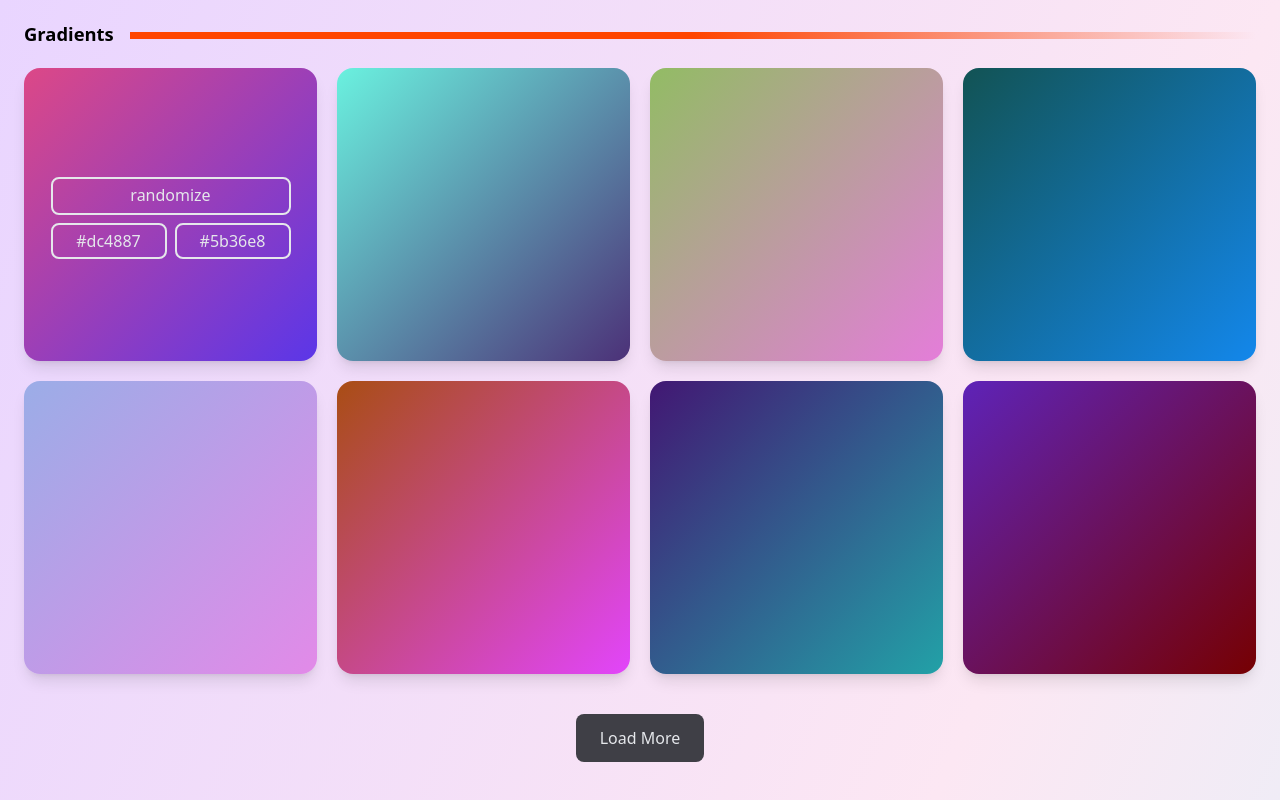
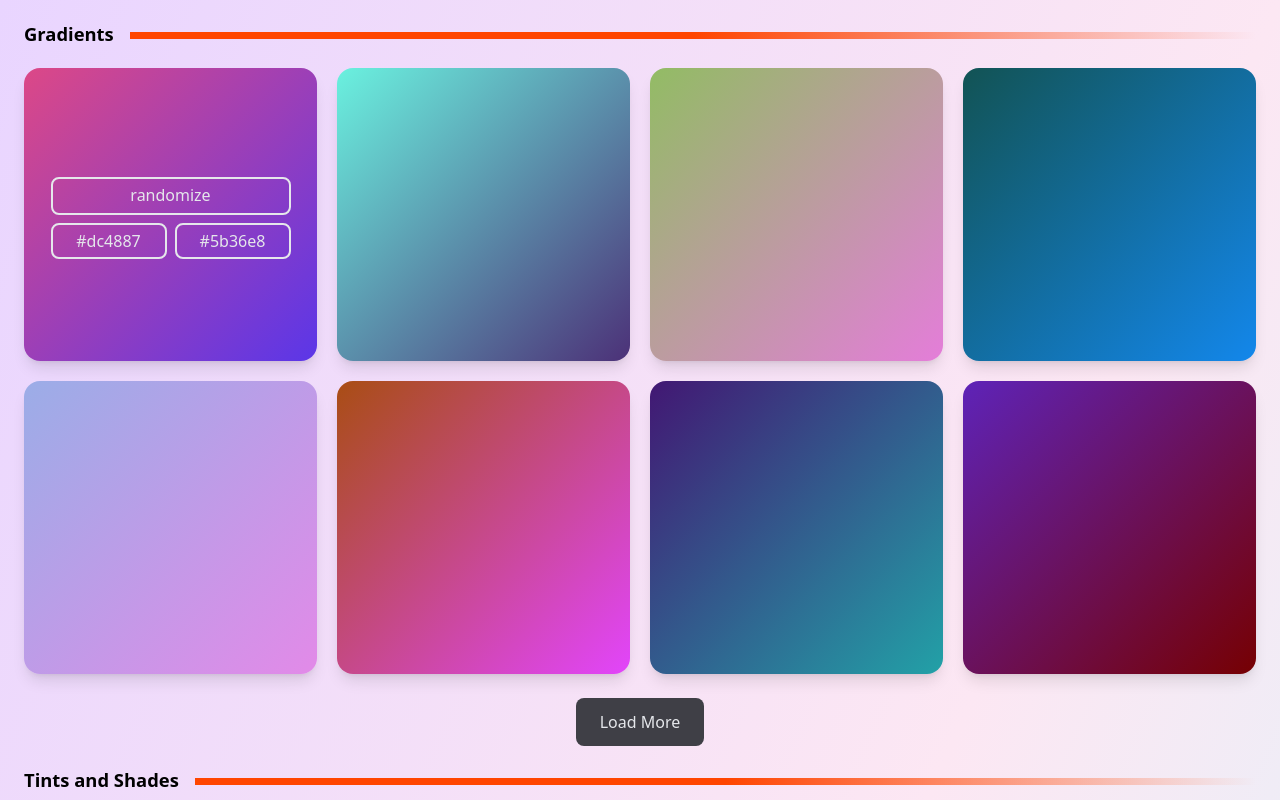
Before and after one commit to sina-byn/all-things-colors, a Next.js app: page / in a window 1280 px wide. Shown: the top 800 px of the page. Built offline with nearby package versions, Linux system fonts and the light colour scheme.

Commit message:
gradients section layout issue fixed

```diff
--- a/pages/index.tsx
+++ b/pages/index.tsx
@@ -77,17 +77,22 @@ const Home: NextPage = () => {
       </header> */}
       <main className='max-w-[1440px] px-2 xs:px-6 mx-auto'>
         <SectionHeader title='Gradients' />
-        <section className='gradients-section grid grid-cols-1 xs:grid-cols-2 sm:grid-cols-3 lg:grid-cols-4 gap-3 md:gap-5 mb-16'>
+        <section className='gradients-section grid xs:grid-cols-2 sm:grid-cols-3 lg:grid-cols-4 gap-3 md:gap-5 mb-6'>
           <GradientCard.Random />
-          {gradients && gradients.map((gradient: any) => (
+          {gradients &&
+            gradients.map((gradient: any) => (
               <GradientCard.Static
                 id={gradient.id}
                 key={gradient.id}
                 stops={gradient.stops}
               />
             ))}
-          <LoadMore initialLength={7} data={GRADIENTS_DATA} setData={setGradients} />
         </section>
+        <LoadMore
+          initialLength={7}
+          data={GRADIENTS_DATA}
+          setData={setGradients}
+        />
         <SectionHeader title='Tints and Shades' />
         <section className='tints-and-shades-section mb-16'>
           <ColorInput value={baseColor} setValue={setBaseColor} />
```
Lines whose indentation alone changed are shown as unchanged.
